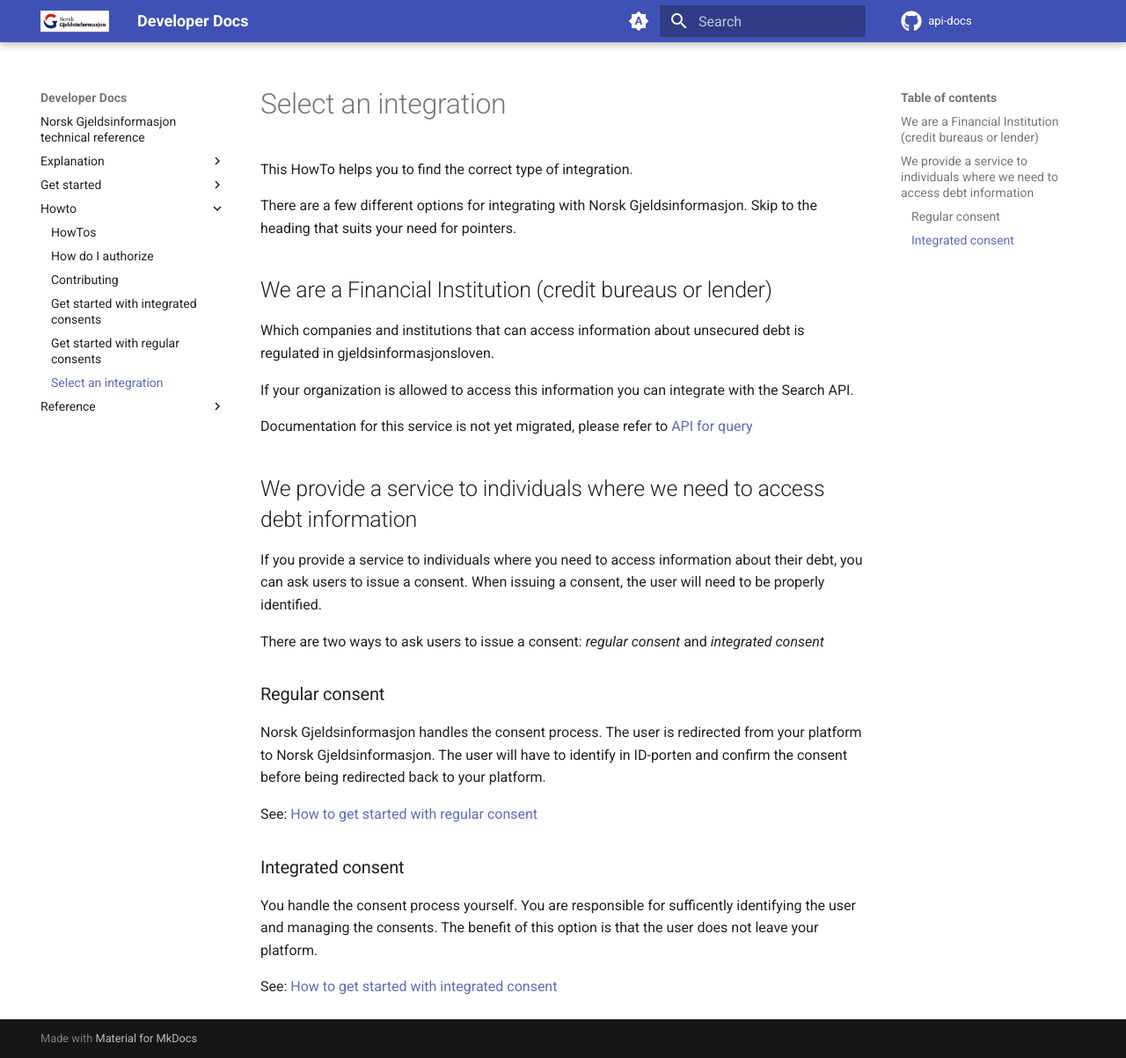
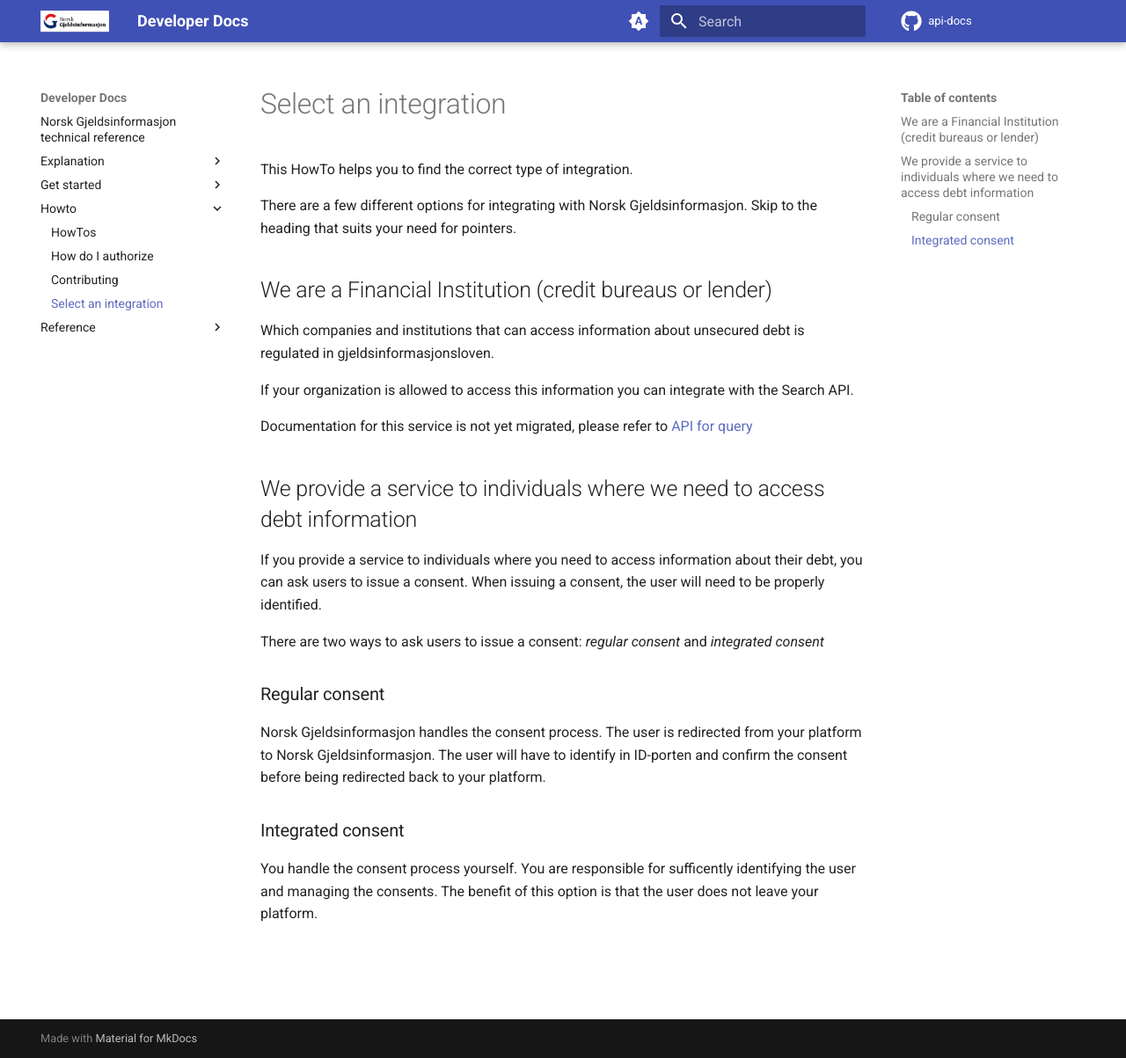
Before and after one commit to norsk-gjeldsinformasjon/api-docs, an MkDocs documentation site: the page built from docs/howto/select_integration.md, in a window 1280 px wide and 1203 px high. Shown: the whole window at 88% size. Built offline with MkDocs 1.6.1 and Material for MkDocs 9.7.7, drawn with Linux system fonts in a browser that asks for light colours; comment, search, counter and statistics services are not loaded.

Commit message:
Remove reference to empty How-tos
These should probably be covered by a tutorial under "Get Started"
(tutorials).

```diff
--- a/docs/howto/get_started_integrated.md
+++ /dev/null
@@ -1 +0,0 @@
-# Get started with integrated consents
--- a/docs/howto/get_started_regular.md
+++ /dev/null
@@ -1 +0,0 @@
-# Get started with regular consents
--- a/docs/howto/select_integration.md
+++ b/docs/howto/select_integration.md
@@ -23,11 +23,7 @@ There are two ways to ask users to issue a consent: _regular consent_ and _integ
 
 Norsk Gjeldsinformasjon handles the consent process. The user is redirected from your platform to Norsk Gjeldsinformasjon. The user will have to identify in ID-porten and confirm the consent before being redirected back to your platform.
 
-See: [How to get started with regular consent](get_started_regular.md)
-
 
 ### Integrated consent
 
 You handle the consent process yourself. You are responsible for sufficently identifying the user and managing the consents. The benefit of this option is that the user does not leave your platform.
-
-See: [How to get started with integrated consent](get_started_integrated.md)
```
Also changed, not shown: docs/howto/index.md (+0 -4 lines).
